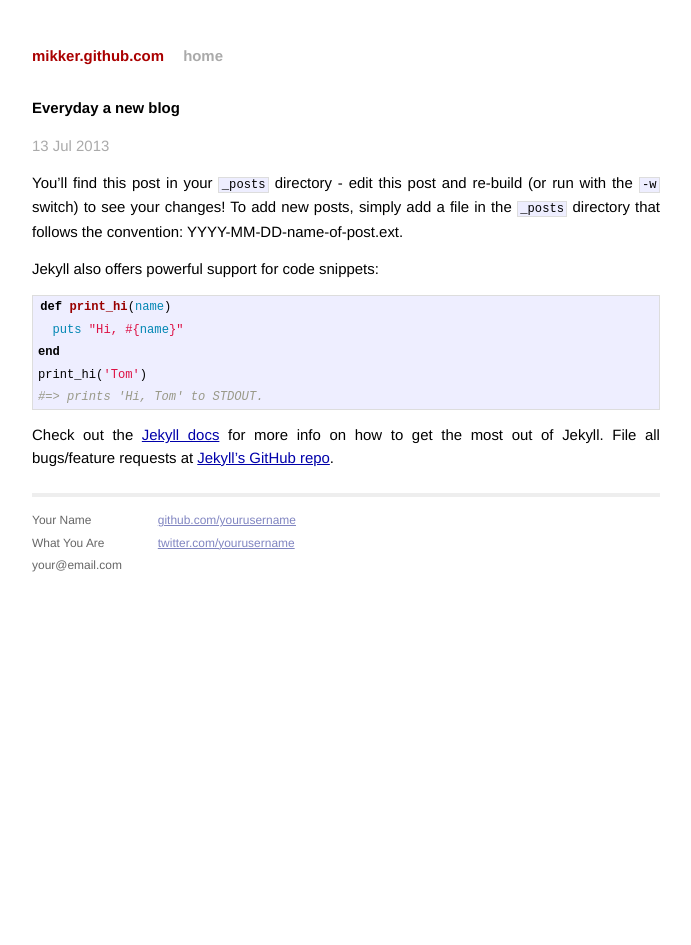
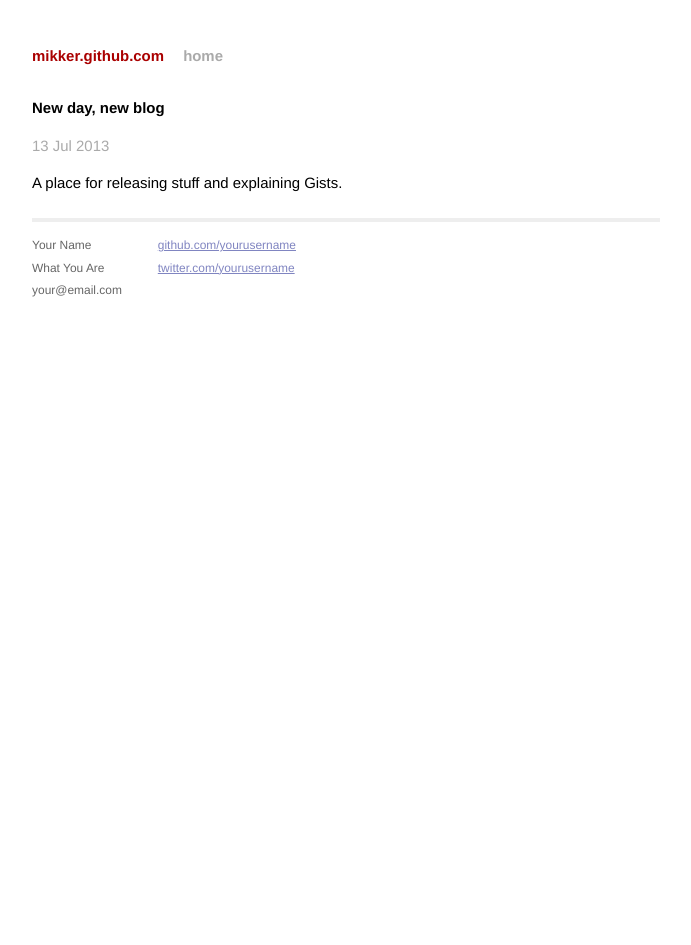
Before and after one commit to mikker/mikker.github.com, a Jekyll site: the page built from _posts/2013-07-13-new-day-new-blog.md, in a window 1280 px wide. Shown: the whole page, without its empty margins (294-985 px from the left). Built offline with Jekyll 4.4.1, drawn with Linux system fonts in a browser that asks for light colours.

Commit message:
Updated 2013-07-13-new-day-new-blog.md

```diff
--- a/_posts/2013-07-13-new-day-new-blog.md
+++ b/_posts/2013-07-13-new-day-new-blog.md
@@ -1,25 +1,9 @@
 ---
 published: true
 layout: post
-title: Everyday a new blog
+title: "New day, new blog"
 date: 2013-07-13T19:04:22.000Z
-categories: jekyll update
+categories: jekyll meta
 ---
 
-You'll find this post in your `_posts` directory - edit this post and re-build (or run with the `-w` switch) to see your changes!
-To add new posts, simply add a file in the `_posts` directory that follows the convention: YYYY-MM-DD-name-of-post.ext.
-
-Jekyll also offers powerful support for code snippets:
-
-{% highlight ruby %}
-def print_hi(name)
-  puts "Hi, #{name}"
-end
-print_hi('Tom')
-#=> prints 'Hi, Tom' to STDOUT.
-{% endhighlight %}
-
-Check out the [Jekyll docs][jekyll] for more info on how to get the most out of Jekyll. File all bugs/feature requests at [Jekyll's GitHub repo][jekyll-gh].
-
-[jekyll-gh]: https://github.com/mojombo/jekyll
-[jekyll]:    http://jekyllrb.com
+A place for releasing stuff and explaining Gists.
```
